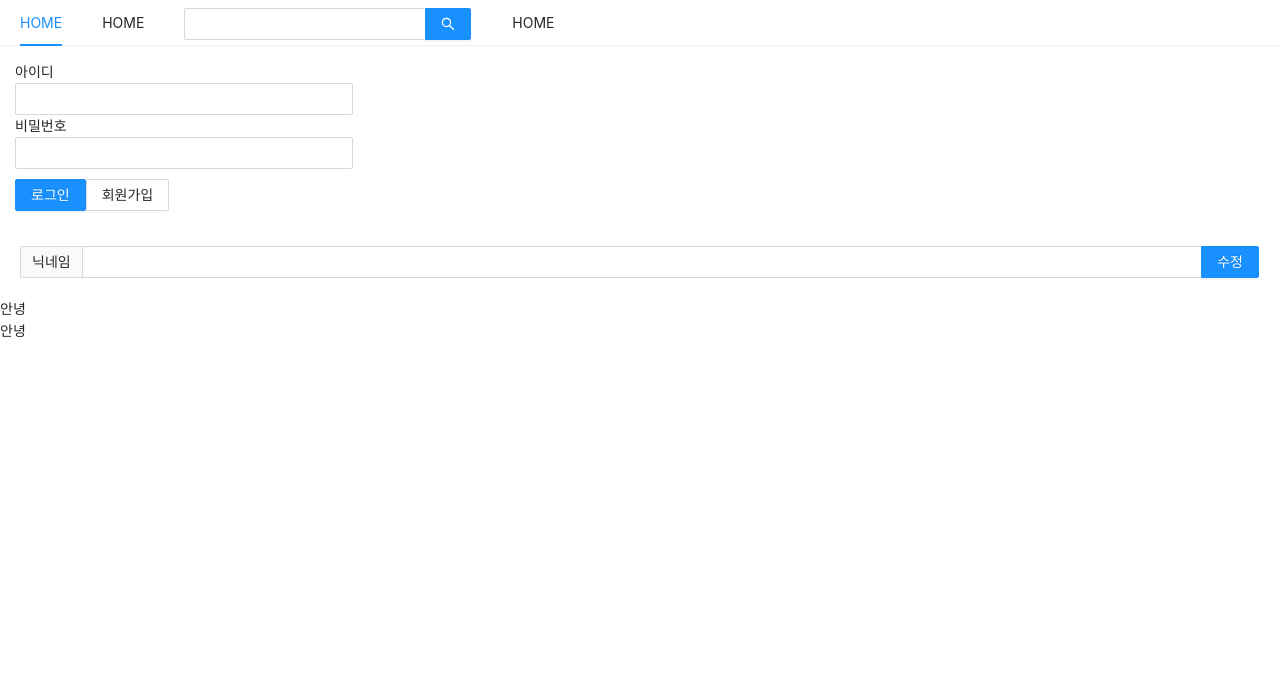
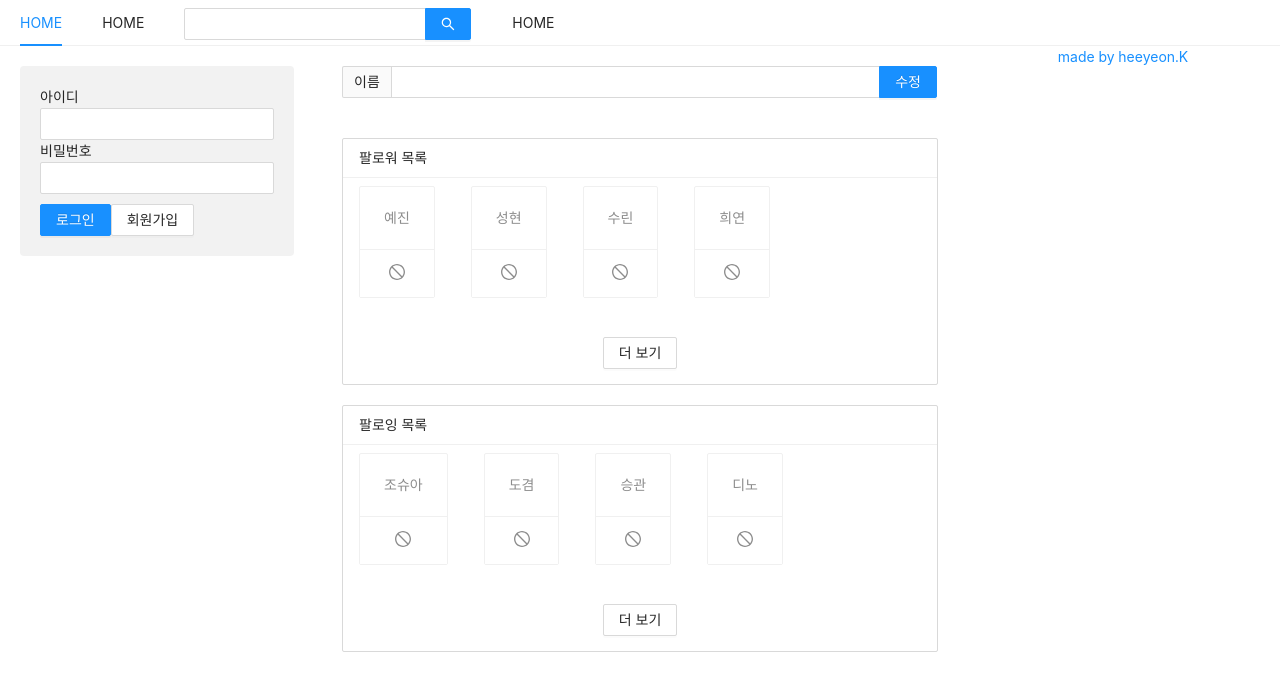
Before and after one commit to HeeYeonKim98/nextjs-mySNS, a Next.js app: page /profile in a window 1280 px wide. Shown: the top 690 px of the page. Built offline with nearby package versions, Linux system fonts and the light colour scheme.

Commit message:
:sparkles: Profile page 구현

```diff
--- a/components/AppHead.js
+++ b/components/AppHead.js
@@ -12,7 +12,7 @@ const AppHead = ({ headtitle }) => {
 };
 
 AppHead.propTypes = {
-  headtitle: PropTypes.elementType.isRequired,
+  headtitle: PropTypes.string.isRequired,
 };
 
 export default AppHead;
--- a/components/Login.js
+++ b/components/AppLayout.js
@@ -1,27 +1,38 @@
 import React, { useState } from "react";
 import { Row, Col } from "antd";
+import PropTypes from "prop-types";
 
 import LoginForm from "./LoginForm";
 import Profile from "./Profile";
 
 import "antd/dist/antd.css";
 
-const Login = () => {
+const Login = ({ children }) => {
   const [isLoggedIn, setIsLoggedIn] = useState(false);
 
   return (
     <Row gutter={8}>
-      <Col xs={24} md={7}>
+      <Col xs={24} md={6}>
         {isLoggedIn ? (
           <Profile setIsLoggedIn={setIsLoggedIn} />
         ) : (
           <LoginForm setIsLoggedIn={setIsLoggedIn} />
         )}
       </Col>
-      <Col xs={24} md={10} />
-      <Col xs={24} md={7} />
+      <Col xs={24} md={12}>
+        {children}
+      </Col>
+      <Col xs={24} md={6} style={{ textAlign: "center" }}>
+        <a href="https://github.com/HeeYeonKim98" target="_blank" rel="noreferrer noopener">
+          made by heeyeon.K
+        </a>
+      </Col>
     </Row>
   );
 };
 
+Login.propTypes = {
+  children: PropTypes.node.isRequired,
+};
+
 export default Login;
--- /dev/null
+++ b/components/FollowList.js
@@ -0,0 +1,46 @@
+import React from "react";
+import PropTypes from "prop-types";
+import styled from "styled-components";
+import { Card, List, Button } from "antd";
+import { StopOutlined } from "@ant-design/icons";
+
+const FollowList = ({ header, data }) => {
+  return (
+    <ListContainer
+      bordered
+      grid={{ gutter: 4, xs: 2, md: 3 }}
+      size="small"
+      header={header}
+      dataSource={data}
+      loadMore={
+        <ButtonStyle>
+          <Button>더 보기</Button>
+        </ButtonStyle>
+      }
+      renderItem={(data) => (
+        <List.Item>
+          <Card actions={[<StopOutlined key="stop" />]}>
+            <Card.Meta description={data.name} />
+          </Card>
+        </List.Item>
+      )}
+    />
+  );
+};
+
+const ListContainer = styled(List)`
+  margin-bottom: 30px;
+  margin: 20px;
+`;
+
+const ButtonStyle = styled.div`
+  text-align: center;
+  margin: 15px 0;
+`;
+
+FollowList.propTypes = {
+  header: PropTypes.string.isRequired,
+  data: PropTypes.array.isRequired,
+};
+
+export default FollowList;
--- a/components/Follower.js
+++ /dev/null
@@ -1,11 +0,0 @@
-import React from "react";
-
-const Follower = () => {
-  return (
-    <div>
-      <div>안녕</div>
-    </div>
-  );
-};
-
-export default Follower;
--- a/components/Following.js
+++ /dev/null
@@ -1,11 +0,0 @@
-import React from "react";
-
-const Follower = () => {
-  return (
-    <div>
-      <div>안녕</div>
-    </div>
-  );
-};
-
-export default Follower;
--- a/components/InfoEditForm.js
+++ b/components/InfoEditForm.js
@@ -5,14 +5,14 @@ import { Form, Input } from "antd";
 const InfoEditForm = () => {
   return (
     <FormContainer>
-      <Input.Search addonBefore="닉네임" enterButton="수정" />
+      <Input.Search addonBefore="이름" enterButton="수정" />
     </FormContainer>
   );
 };
 
 const FormContainer = styled(Form)`
   padding: 20px;
-  margin-botton: 20px;
+  margin-bottom: 20px;
 `;
 
 export default InfoEditForm;
--- a/components/LoginForm.js
+++ b/components/LoginForm.js
@@ -52,7 +52,10 @@ const ButtonStyle = styled.div`
 `;
 
 const FormContainer = styled(Form)`
-  padding: 15px;
+  padding: 20px;
+  margin: 20px;
+  background-color: #f2f2f2;
+  border-radius: 4px;
 `;
 
 LoginForm.propTypes = {
--- a/pages/_app.js
+++ b/pages/_app.js
@@ -2,7 +2,7 @@ import React from "react";
 import PropTypes from "prop-types";
 
 import Navigation from "../components/Navigation";
-import Login from "../components/Login";
+import AppLayout from "../components/AppLayout";
 import AppHead from "../components/AppHead";
 
 const App = ({ Component }) => {
@@ -10,8 +10,9 @@ const App = ({ Component }) => {
     <>
       <AppHead headtitle="React SNS" />
       <Navigation />
-      <Login />
-      <Component />
+      <AppLayout>
+        <Component />
+      </AppLayout>
     </>
   );
 };
--- a/pages/profile.js
+++ b/pages/profile.js
@@ -2,16 +2,18 @@ import React from "react";
 
 import AppHead from "../components/AppHead";
 import InfoEditForm from "../components/InfoEditForm";
-import Follower from "../components/Follower";
-import Following from "../components/Following";
+import FollowList from "../components/FollowList";
 
 const Profile = () => {
+  const followerList = [{ name: "예진" }, { name: "성현" }, { name: "수린" }, { name: "희연" }];
+  const followingList = [{ name: "조슈아" }, { name: "도겸" }, { name: "승관" }, { name: "디노" }];
+
   return (
     <>
       <AppHead headtitle="my profile" />
       <InfoEditForm />
-      <Follower />
-      <Following />
+      <FollowList header="팔로워 목록" data={followerList} />
+      <FollowList header="팔로잉 목록" data={followingList} />
     </>
   );
 };
```
